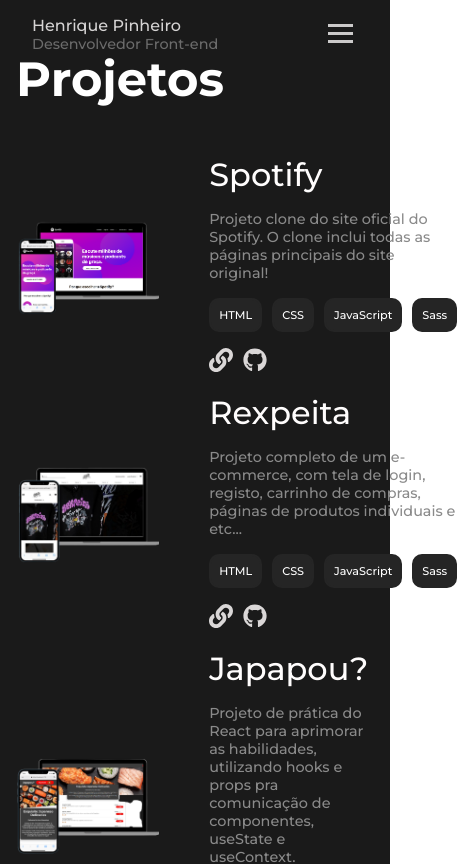
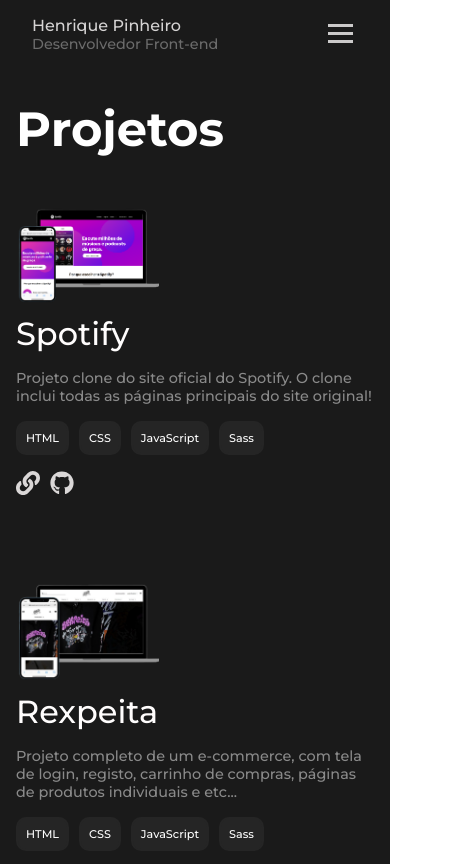
Before and after one commit to henriquepx/my_portfolio, a React (Vite) app: page /projects in a window 390 px wide. Shown: the top 864 px of the page, 457 px wide, since content can reach past the window. Built offline with nearby package versions, Linux system fonts and the light colour scheme; a web font is replaced by a local one.

Commit message:
feat: responsive project section

```diff
--- a/src/components/ProjectCard.jsx
+++ b/src/components/ProjectCard.jsx
@@ -5,9 +5,12 @@ import { FaLink, FaGithub } from 'react-icons/fa';
 
 const ProjectContainerCard = styled.div`
     display: flex;
-    align-items: center;
-
     gap: 50px;
+    @media (max-width: 530px) {
+      flex-wrap: wrap;
+      gap: 10px;
+      margin-bottom: 4rem;
+    }
 `
 const ImgProject = styled.img`
     width: 40%;
--- a/src/sections/Projects.jsx
+++ b/src/sections/Projects.jsx
@@ -13,6 +13,9 @@ const ProjectsContainer = styled.div`
     padding-left: 17rem;
     @media (max-width: 1024px) {
       padding: 1rem;
+    }
+    @media (max-width: 530px) {
+      height: 100%;
     }
 `
 const ProjectSize = styled.div`
```
